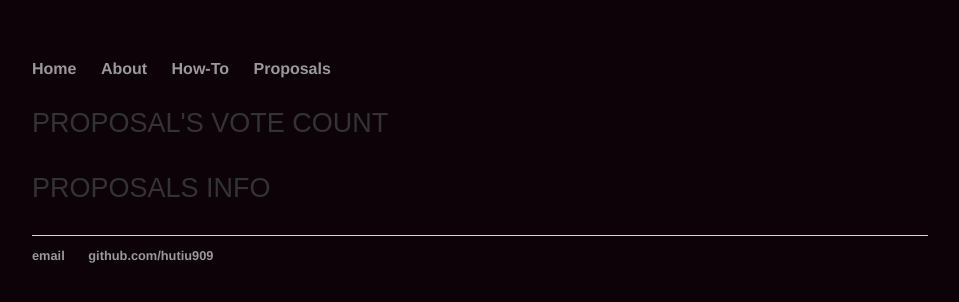
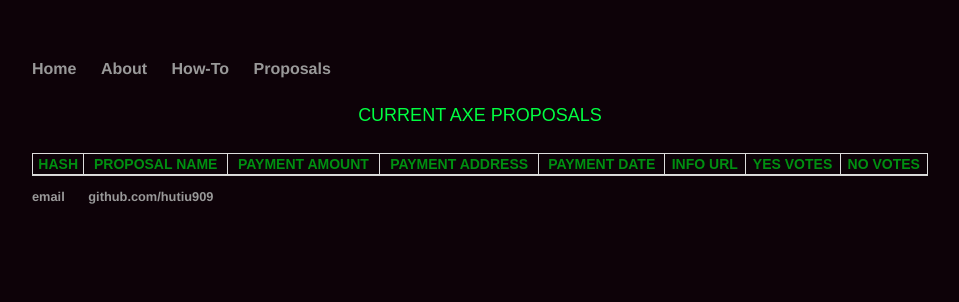
Before and after one commit to Hutiu909/hutiu909.github.io, a Jekyll site: the page built from about/index.html, in a window 1280 px wide. Shown: the top 302 px of the page, without its empty margins (160-1119 px from the left). Built offline with Jekyll 4.4.1, drawn with Linux system fonts in a browser that asks for light colours; nearby versions of some CDN libraries; some of the changed lines change nothing that is shown.

Commit message:
Update index.html

```diff
--- a/about/index.html
+++ b/about/index.html
@@ -5,10 +5,12 @@ title: Submitted Proposals
 
 <html>
 <head>
-    <script src="https://ajax.googleapis.com/ajax/libs/jquery/1.10.1/jquery.min.js"></script>
-
+    <title>AXE PROPOSALS</title>
+    <script  src="https://ajax.googleapis.com/ajax/libs/jquery/3.2.1/jquery.min.js">
+    </script>
+</head>
     <style>
-        table
+		table
         {
             width: 100%;
             font: 14px Arial,Helvetica;
@@ -21,116 +23,47 @@ title: Submitted Proposals
             padding: 2px 3px;
             text-align: center;
         }
+   	</style>
+    <body>
+    	<font face="arial,helvetica" , size=4 , color=#00FF41>
+    		<p><center>CURRENT AXE PROPOSALS</center></p>
+		</font>
+
+        <table id="records_table" border='1'>
+    	<tr>
+        <th>HASH</th>
+        <th>PROPOSAL NAME</th>
+        <th>PAYMENT AMOUNT</th>
+    	<th>PAYMENT ADDRESS</th>
+        <th>PAYMENT DATE</th>
+        <th>INFO URL</th>
+        <th>YES VOTES</th>
+        <th>NO VOTES</th>
+
+        </tr>
+		</table>
+
+    <body style="background-color: #0D0208"></body>
+	</body>
+
+<script >
+	var jsonData = [];
+
+	$.ajax({
+    	url: 'https://insight.axecore.net/insight-api/gobject/list/',
+    	type: 'GET',
+    	data: {
+        	json: jsonData
+    	},
+    success: function (response) {
 
 
-        table1
-        {
-            width: 100%;
-            font: 14px Arial,Helvetica;
-            color: #008F11;
-        }
-        table1, th, td
-        {
-            border: solid 1px #DDD;
-            border-collapse: collapse;
-            padding: 2px 3px;
-            text-align: center;
-        }
-
-    </style>
-</head>
-<body style="background-color: #0D0208"></body>
-<font face="arial,helvetica" , size=4 , color=#00FF41>
-    <p>PROPOSAL'S VOTE COUNT</p>
-</font>
-<div id="showData"></div>
-<body style="background-color: #0D0208">
-<font face="arial,helvetica" , size=4 , color=#00FF41>
-<p>PROPOSALS INFO</p>
-</font>
-<div id="showObjectData"></div>
-
-
-
-<script>
-    $(document).ready(function () {
-        $.getJSON("https://insight.axecore.net/insight-api/gobject/list?.json", function (data) {
-            var arrItems = [];      // THE ARRAY TO STORE JSON ITEMS.
-            $.each(data, function (index, value) {
-                arrItems.push(value);       // PUSH THE VALUES INSIDE THE ARRAY.
-            });
-            // EXTRACT VALUE FOR TABLE HEADER.
-            var col = [];
-            for (var i = 0; i < arrItems.length; i++) {
-                for (var key in arrItems[i]) {
-                    if (col.indexOf(key) === -1) {
-                        col.push(key);
-                    }
-                }
-            }
-            // CREATE DYNAMIC TABLE.
-            var table = document.createElement("table");
-            // CREATE HTML TABLE HEADER ROW USING THE EXTRACTED HEADERS ABOVE.
-            var tr = table.insertRow(-1);                   // TABLE ROW.
-            for (var i = 0; i < col.length; i++) {
-                var th = document.createElement("th");      // TABLE HEADER.
-                th.innerHTML = col[i];
-                tr.appendChild(th);
-            }
-            // ADD JSON DATA TO THE TABLE AS ROWS.
-            for (var i = 0; i < arrItems.length; i++) {
-                tr = table.insertRow(-1);
-                for (var j = 0; j < col.length; j++) {
-                    var tabCell = tr.insertCell(-1);
-                    tabCell.innerHTML = arrItems[i][col[j]];
-                }
-            }
-            // FINALLY ADD THE NEWLY CREATED TABLE WITH JSON DATA TO A CONTAINER.
-            var divContainer = document.getElementById("showData");
-            divContainer.innerHTML = "";
-            divContainer.appendChild(table);
+        var trHTML = '';
+        $.each(response, function (i, item) {
+            trHTML += '<tr><td>' + item.Hash + '</td><td>' + item.DataObject.name + '</td><td>' + item.DataObject.payment_amount + '</td><td>' + item.DataObject.payment_address + '</td><td>' + item.DataObject.end_epoch + '</td><td>' + item.DataObject.url + '</td><td>' + item.AbsoluteYesCount + '</td><td>' + item.NoCount + '</td></tr>';
         });
-    });
-</script>
-<script>
- $(document).ready(function () {
-        $.getJSON("https://insight.axecore.net/insight-api/gobject/list?.json", function (data) {
-            var arrItems1 = [];      // THE ARRAY TO STORE JSON ITEMS.
-            $.each(data, function (index, value) {
-                //arrItems.push(value);       // PUSH THE VALUES INSIDE THE ARRAY.
-                arrItems1.push(value.DataObject);
-            });
-            // EXTRACT VALUE FOR TABLE HEADER.
-            var col = [];
-            for (var i = 0; i < arrItems1.length; i++) {
-                for (var key in arrItems1[i]) {
-                    if (col.indexOf(key) === -1) {
-                        col.push(key);
-                    }
-                }
-            }
-            // CREATE DYNAMIC TABLE.
-            var table1 = document.createElement("table");
-            // CREATE HTML TABLE HEADER ROW USING THE EXTRACTED HEADERS ABOVE.
-            var tr = table1.insertRow(-1);                   // TABLE ROW.
-            for (var i = 0; i < col.length; i++) {
-                var th = document.createElement("th");      // TABLE HEADER.
-                th.innerHTML = col[i];
-                tr.appendChild(th);
-            }
-            // ADD JSON DATA TO THE TABLE AS ROWS.
-            for (var i = 0; i < arrItems1.length; i++) {
-                tr = table1.insertRow(-1);
-                for (var j = 0; j < col.length; j++) {
-                    var tabCell = tr.insertCell(-1);
-                    tabCell.innerHTML = arrItems1[i][col[j]];
-                }
-            }
-            // FINALLY ADD THE NEWLY CREATED TABLE WITH JSON DATA TO A CONTAINER.
-            var divContainer = document.getElementById("showObjectData");
-            divContainer.innerHTML = "";
-            divContainer.appendChild(table1);
-        });
-    });
+        $('#records_table').append(trHTML);
+    }
+});
 </script>
 </html>
```
